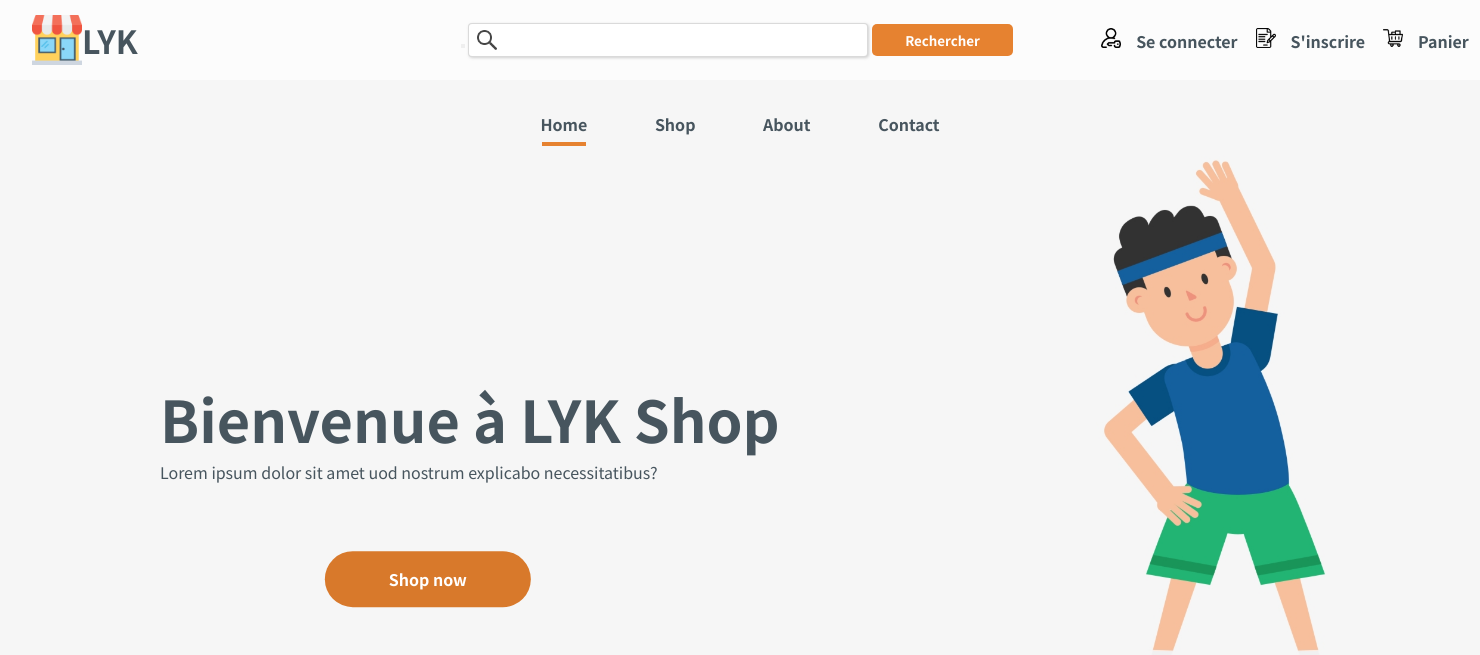
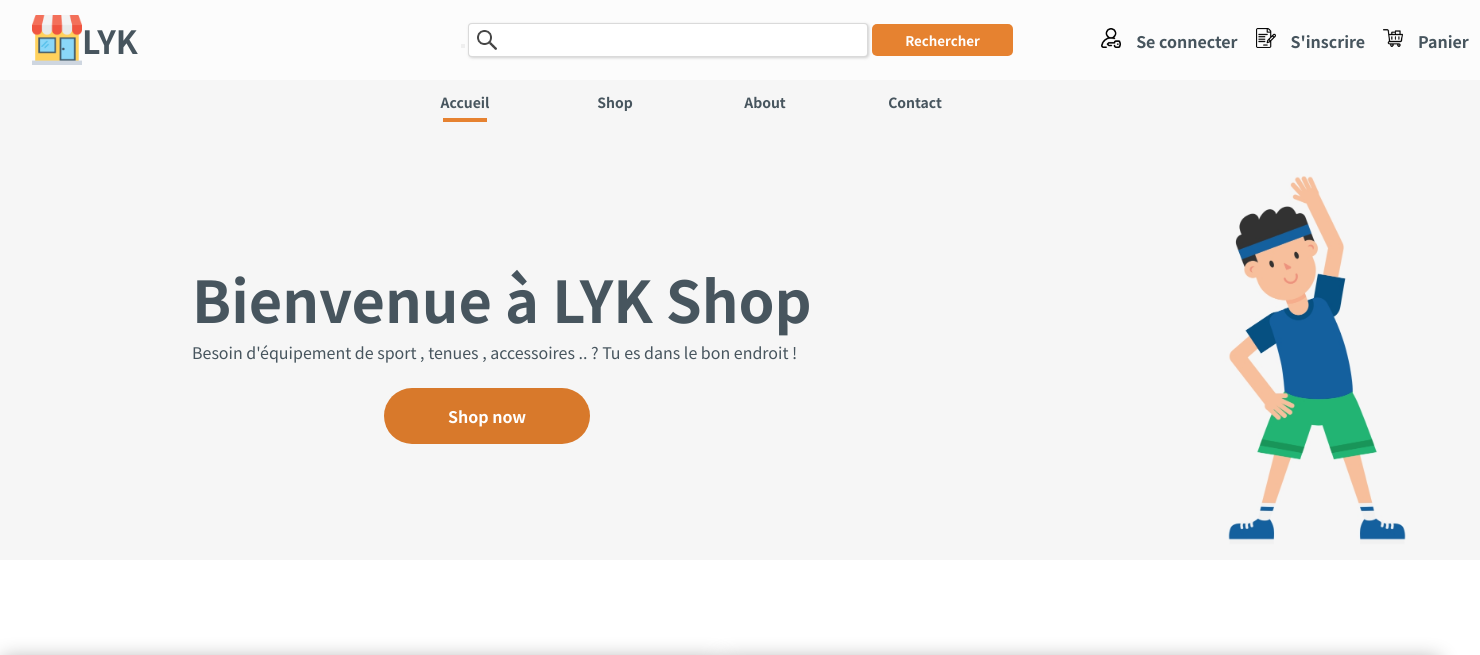
Before and after one commit to Khalida2003/ProjetPHP, a PHP site: page /home.html in a window 1480 px wide. Shown: the top 655 px of the page. Run offline with PHP 8.4, Linux system fonts and the light colour scheme.

Commit message:
navbar update

```diff
--- a/css/style.css
+++ b/css/style.css
@@ -131,17 +131,20 @@ header{
 /*         _________NAVBAR _____________________ */
 
 .secondnav{
-    margin-top : 2em;
-
-    display : flex;
-    align-items: center;
-    justify-content: center;
-
+    margin : 0 auto;
+    height : 80px;
+    width : 700px;
 }
 .secondnav ul li{
-    display : inline-block;
-    margin : auto 2em;
-
+    width : 150px;
+    height : 45px;
+    line-height: 45px;
+    text-align: center;
+    float: left;
+    color : #fff;
+    font-size : 14px;
+    position : relative;
+    transition : .4s ease;
 
 }
 .secondnav ul li a{
@@ -179,20 +192,18 @@ header{
 
 .header{
     width : 100%;
-    height : 600px;
+    height : 400px;
     background-image: url(../imgs/headerimg.jpg);
     background-position: right;
     background-size: contain;
     background-repeat: no-repeat;
-    padding-top : 10em;
+    padding-top : 6em;
 }
 .lefthalf_header{
-    height :600px;
+    height :400px;
     width : 50%;
-    margin-left : 10em;
-    padding-top : 5em;
+    margin-left : 12em;
     color : rgb(71,85, 94);
-    position : relative;
 }
 .header h1{
     font-size : 3.6em;
@@ -208,7 +219,7 @@ header{
     transition : .5s ease;
     position : absolute;
     color : white;
-    transform : translate(80%,120%);
+    margin : 1.5em 12em;
 
 }
 
--- a/home.html
+++ b/home.html
@@ -38,27 +38,26 @@
 
         <div class="secondnav">
                 <ul>
-                    <li ><a class="active" href="#">Home</a></li>
+                    <li ><a class="active" href="#">Accueil</a></li>
                     <li><a href="#">Shop</a>
-                        <div class="shop_items">
                         <ul>
                             <li><a href="#">Homme</a></li>
                             <li><a href="#">Femme</a></li>
                             <li><a href="#">Enfant</a></li>
                             <li><a href="#">Nourriture</a></li>
                             <li><a href="#">Accessoires</a></li>
+
                         </ul>
-                        </div>
-                    </li>
                     <li><a href="#">About</a></li>
                     <li><a href="#">Contact</a></li>
+                </li>
                 </ul>
 
         </div>
         <div class="header">
         <div class="lefthalf_header">
                 <h1>Bienvenue à LYK Shop</h1>
-                <p>Lorem ipsum dolor sit amet uod nostrum explicabo necessitatibus?</p>
+                <p>Besoin d'équipement de sport , tenues , accessoires .. ? Tu es dans le bon endroit !</p>
               <a href="#">Shop now</a>
             </div>
         </div>
```
Also changed, not shown: other parts of css/style.css (+20 -10 lines). Lines whose indentation alone changed are shown as unchanged.
